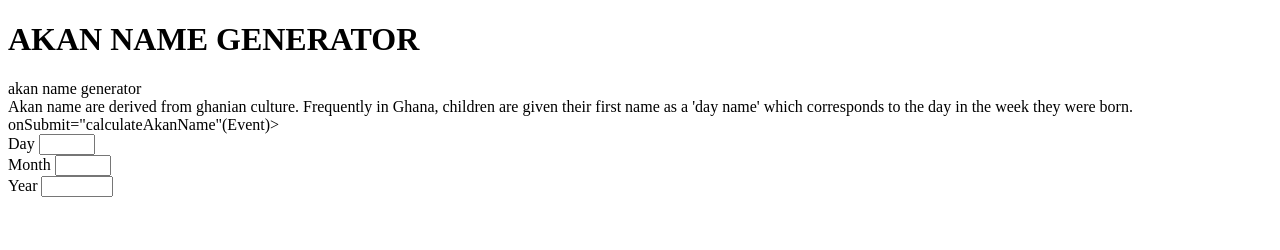
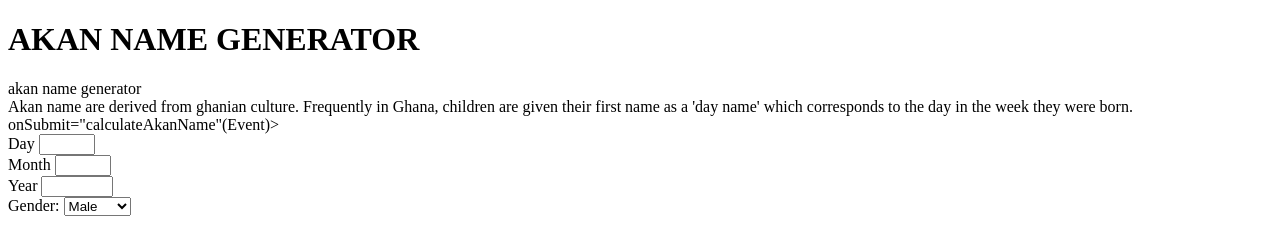
Before and after one commit to PrincessOkaroni/Akan-Name-Generator, a plain HTML site: page index.html in a window 1280 px wide. Drawn offline with Linux system fonts and the light colour scheme.

Commit message:
created label for gender

```diff
--- a/index.html
+++ b/index.html
@@ -33,7 +33,12 @@
             <input type="Number" id="year" min="1900" max="2025"required>
         </div>
 
-
+       <div class="radio-group">
+         <label for="gender">Gender:</label>
+        <select id="gender" name="gender" required>
+            <option value="male">Male</option>
+            <option value="female">Female</option>
+        </select>
 
   </body>
 </html>
```
